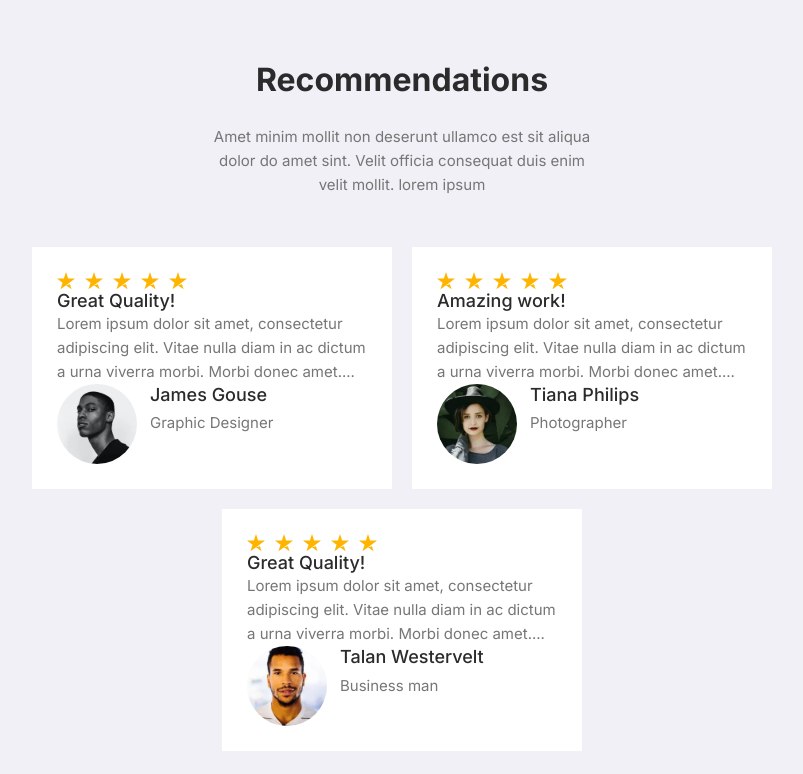
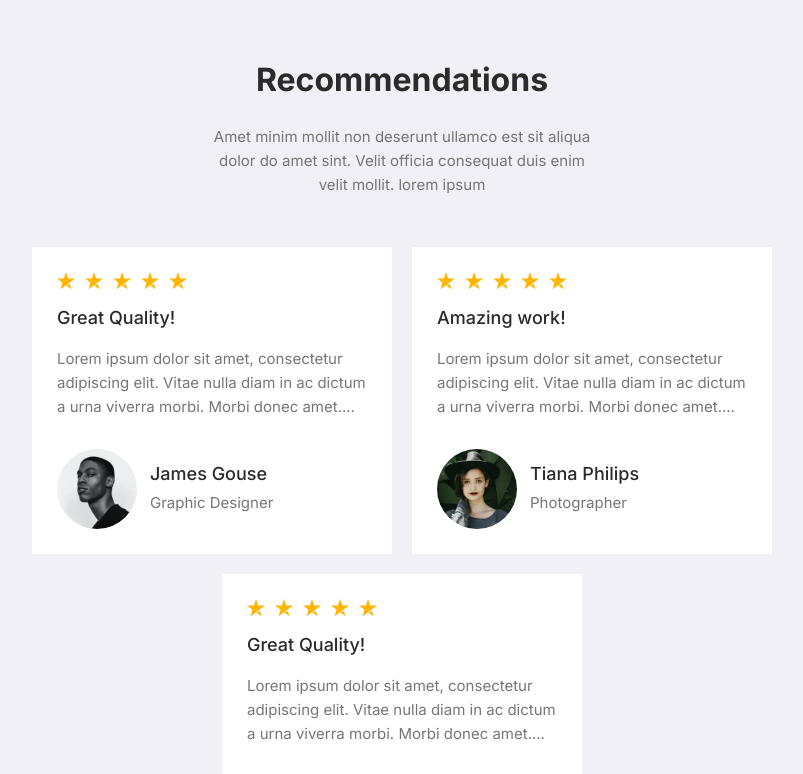
Before and after one commit to DmitryIsTrying/portfolio, a React app: page / in a window 1280 px wide. Shown: the part 3412-4186 px from the top of the page, without its empty margins (338-1141 px from the left). Built offline with nearby package versions, Linux system fonts and the light colour scheme.

Commit message:
Fix flex form

```diff
--- a/src/components/sectionItems/SectionPortfolioItem.tsx
+++ b/src/components/sectionItems/SectionPortfolioItem.tsx
@@ -37,6 +37,10 @@ export const SectionPortfolioItem: React.FC<SectionPortfolioItemPropsType> = ({
             padding="0"
             color="transparent"
             WFit
+            as={"a"}
+            href={"https://www.google.com/"}
+            target="_blank"
+            rel="noopener noreferrer"
           >
             <YellowGround justify="center" align="center">
               <Icon
@@ -67,12 +71,15 @@ const YellowGround = styled(FlexWrapper)`
 const ImageSectionWrapperItem = styled(SectionWrapperItem)<{ path: string }>`
   position: relative;
   background: url(${(props) => props.path}) no-repeat center center / cover;
-  width: 310px;
-  height: 300px;
-  max-width: unset;
-  min-width: unset;
-  flex: unset;
-  &:hover ${YellowGround} {
-    opacity: 1;
+  aspect-ratio: 310 / 300;
+  @media (hover: hover) {
+    &:hover ${YellowGround} {
+      opacity: 1;
+    }
+  }
+  @media (hover: none) {
+    &:active ${YellowGround} {
+      opacity: 1;
+    }
   }
 `;
--- a/src/components/sectionItems/SectionRecomItem.tsx
+++ b/src/components/sectionItems/SectionRecomItem.tsx
@@ -37,13 +37,17 @@ export const SectionRecomItem: React.FC<SectionRecomItemPropsType> = ({
           style={{ justifyContent: "space-between" }}
         >
           <Stars starsCount={5} />
-          <StyledPrimaryText TAlign="left" style={{ width: "100%" }} as={"p"}>
+          <StyledPrimaryText
+            TAlign="left"
+            style={{ width: "100%", margin: "17px 0 18px 0" }}
+            as={"p"}
+          >
             {icon.title}
           </StyledPrimaryText>
           <StyledSecondaryText TAlign="left">
             {icon.comment}
           </StyledSecondaryText>
-          <FlexWrapper gap="13px">
+          <FlexWrapper align="center" style={{ marginTop: "30px" }} gap="13px">
             <StyledAvatar src={icon.pathPhoto} alt={icon.altPhoto} />
             <FlexWrapper direction="column" justify="center">
               <StyledPrimaryText style={{ marginBottom: "5px" }} as={"p"}>
--- a/src/layout/sections/sectionForm/SectionForm.tsx
+++ b/src/layout/sections/sectionForm/SectionForm.tsx
@@ -5,6 +5,7 @@ import { StyledTitleText } from "../../../components/TitleText.styled";
 import styled from "styled-components";
 import { Form } from "../../../components/form/Form";
 import { SectionFormItem } from "../../../components/sectionItems/SectionFormItem";
+import { layoutsTheme } from "../../../styles/Theme.styled";
 
 const items = [
   {
@@ -53,6 +54,9 @@ export const SectionForm = () => {
 
 const StyledMediaWrapper = styled(FlexWrapper)`
   flex: 0 1 370px;
+  @media screen and (min-width: 993px) and (max-width: 1214px) {
+    flex: 1 1 370px;
+  }
 `;
 
 const StyledFlexWrapper = styled(FlexWrapper)`
--- a/src/layout/sections/sectionService/SectionService.tsx
+++ b/src/layout/sections/sectionService/SectionService.tsx
@@ -47,10 +47,10 @@ const sectionItems = [
     description: "Portrait, product photography",
   },
   {
-    path: "ServicePhotographerSvg",
-    width: "72",
-    height: "78",
-    vBox: "0 0 72 78",
+    path: "ServiceMegaphoneSvg",
+    width: "74",
+    height: "68",
+    vBox: "0 0 74 68",
     title: "Advertising",
     description: "Captivating visuals, Eye-catching",
   },
```
Also changed, not shown: src/assets/images/icons-sprite.svg.
